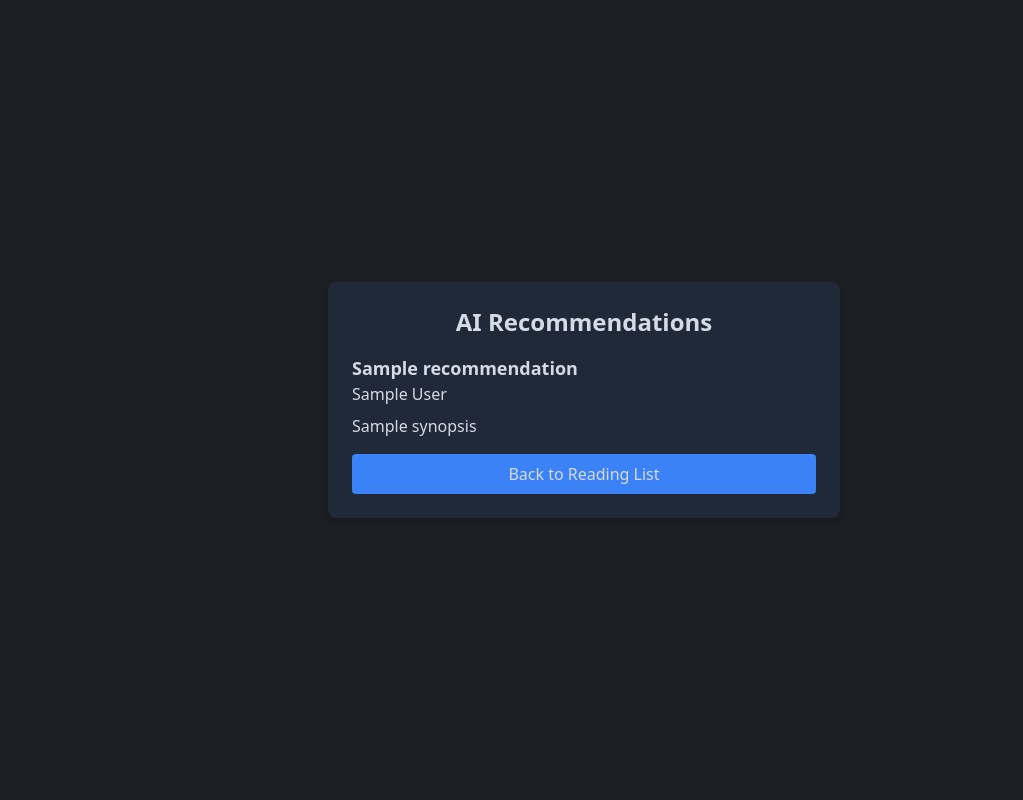
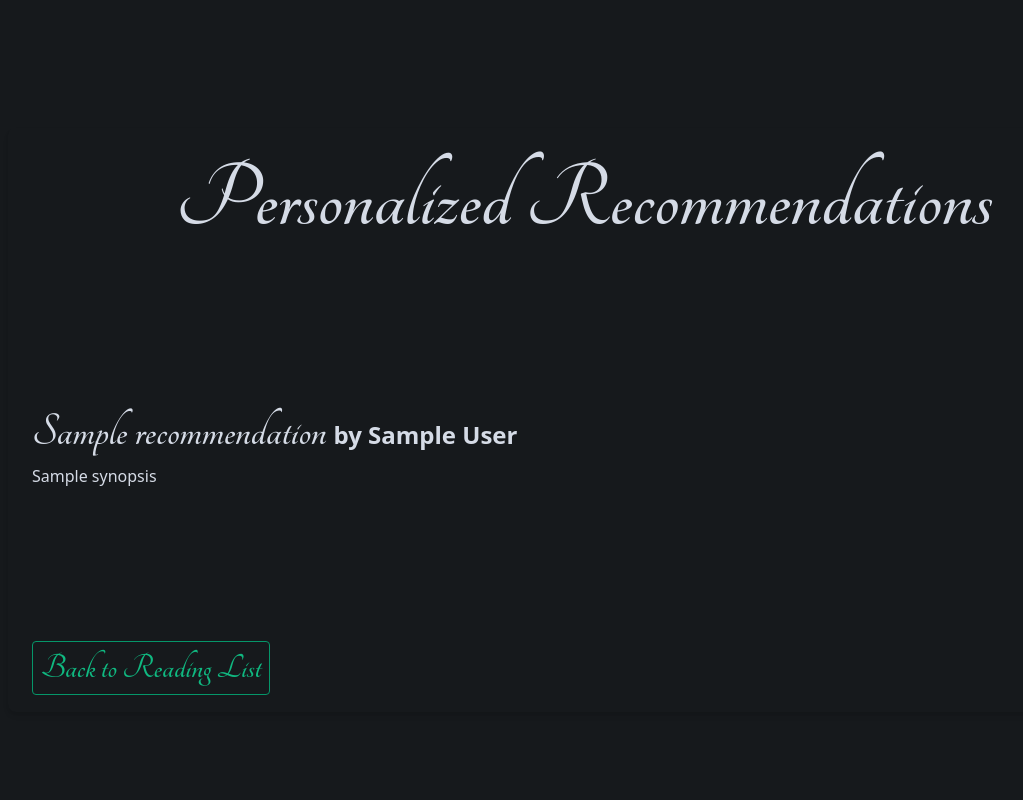
Before and after one commit to sebaena/llm-course-project, a FastAPI app: template src/templates/recommendations.html in a window 1280 px wide. Shown: the whole page, without its empty margins (56-1079 px from the left). Run offline with FastAPI, Linux system fonts and the light colour scheme; the template is opened without the code that fills it: most values are stand-ins (such as "Sample title", 1, 10 or a date in 2020).

Commit message:
updated the recommendations page. Added mock function in back end to test without using openai API always

```diff
--- a/src/main.py
+++ b/src/main.py
@@ -59,16 +59,6 @@ async def recommend_by_genre(request: Request, genre: str = Form(...)):
     recommendations = generate_recommendations([dict(book) for book in books])
     return templates.TemplateResponse("recommendations.html", {"request": request, "recommendations": recommendations})
 
-# def generate_recommendations(books):
-#     # Call the OpenAI API to generate recommendations
-#     response = openai.chat.completions.create(
-#         model="gpt-4",
-#         messages=[
-#             {"role": "user", "content": f"Based on these books: {books}, recommend similar books."}
-#         ]
-#     )
-#     return response.choices[0].message.content
-
 
 def generate_recommendations(books):
     # Prepare a string of book titles and authors for the API request
@@ -76,15 +66,15 @@ def generate_recommendations(books):
 
     # Call the OpenAI API to generate recommendations
     response = client.chat.completions.create(
-        model="gpt-4",
+        model="gpt-4o-mini",
         messages=[
             {
                 "role": "system",
-                "content": "return data with a using a  Title by Author - Synopsis format"
+                "content": "return data using a  Title by Author - Synopsis format in plain text, without enumeration or quotes"
             },
             {
                 "role": "user",
-                "content": f"Based on these books:\n{book_descriptions}\nPlease recommend similar books with their titles, authors, and a brief synopsis."
+                "content": f"Based on these books:\n{book_descriptions}\nPlease recommend 10 similar books with their titles, authors, and one long paragraph synopsis without spoilers."
             }
         ]
     )
@@ -110,3 +100,42 @@ def generate_recommendations(books):
                 })
 
     return organized_recommendations
+
+
+
+# Use this function to generate dummy data in order not to overuse the openai API
+def test_generate_recommendations(books):
+    # Prepare a string of book titles and authors for the mock recommendations
+    book_descriptions = "\n".join([f"{book['title']} by {book['author']}" for book in books])
+
+    # Mock recommendations based on the provided books
+    local_recommendations = [
+        {
+            'title': 'The Great Gatsby',
+            'author': 'F. Scott Fitzgerald',
+            'synopsis': 'A novel set in the Roaring Twenties, it tells the story of Jay Gatsby\'s unrequited love for Daisy Buchanan.'
+        },
+        {
+            'title': 'To Kill a Mockingbird',
+            'author': 'Harper Lee',
+            'synopsis': 'A coming-of-age story that deals with serious issues like racial injustice and moral growth.'
+        },
+        {
+            'title': '1984',
+            'author': 'George Orwell',
+            'synopsis': 'A dystopian novel set in a totalitarian society under constant surveillance.'
+        },
+        {
+            'title': 'Pride and Prejudice',
+            'author': 'Jane Austen',
+            'synopsis': 'A romantic novel that critiques the British landed gentry at the end of the 18th century.'
+        },
+        {
+            'title': 'The Catcher in the Rye',
+            'author': 'J.D. Salinger',
+            'synopsis': 'A story about teenage alienation and loss, narrated by the cynical Holden Caulfield.'
+        }
+    ]
+
+    # Return the local recommendations
+    return local_recommendations
--- a/src/templates/index.html
+++ b/src/templates/index.html
@@ -43,7 +43,7 @@
 </head>
 <body class="flex items-center justify-center min-h-screen">
     <div class="w-full h-screen max-w-6xl p-6 bg-custom rounded-lg shadow-md ">
-        <h1 class="text-2xl font-bold mb-10 text-center text-8xl mt-20 ">My Collection of Read Books</h1>
+        <h1 class="text-2xl font-bold mb-10 text-center text-8xl mt-20 ">My Personal Reading Archive</h1>
         <h2 class = "text-1xl m-40 mb-10 text-center mt-20 "> Write books that you have recently read and enjoyed. Click on the generate button to get a list of AI suggested books. Use the demo list or input your own </h2>
 
         <div class="overflow-x-auto mb-6">
--- a/src/templates/recommendations.html
+++ b/src/templates/recommendations.html
@@ -5,26 +5,38 @@
     <meta name="viewport" content="width=device-width, initial-scale=1.0">
     <title>AI Recommendations</title>
     <link href="https://cdn.jsdelivr.net/npm/tailwindcss@2.2.19/dist/tailwind.min.css" rel="stylesheet">
+    <link href="https://fonts.googleapis.com/css2?family=Tangerine:wght@700&display=swap" rel="stylesheet">
     <style>
         body {
-            background-color: #1b1e22;
+            background-color: #16191c;
             color: #d5dbe6;
         }
+        h1 {
+            font-family: 'Tangerine', cursive;
+        }
+        .tangerine-font {
+            font-family: 'Tangerine', cursive;
+        }
+        /* h2 { */
+        /*     font-family: 'Tangerine', cursive; /* Apply the Tangerine font */ */
+        /* } */
     </style>
 </head>
 <body class="flex items-center justify-center min-h-screen">
-    <div class="w-full max-w-lg p-6 bg-gray-800 rounded-lg shadow-md">
-        <h1 class="text-2xl font-bold mb-4 text-center">AI Recommendations</h1>
-        <div class="mb-4">
+    <div class="w-full max-w-6xl p-6 bg-custom rounded-lg shadow-md mt-10">
+        <h1 class="text-8xl font-bold mb-4 text-center"> Personalized Recommendations </h1>
+        <div class="mb-40 mt-40">
             {% for recommendation in recommendations %}
-                <div class="mb-4">
-                    <h2 class="text-lg font-semibold">{{ recommendation['title'] }}</h2> <!-- Book title -->
-                    <p class="text-md">{{ recommendation['author'] }}</p> <!-- Author -->
-                    <p class="mt-2">{{ recommendation['synopsis'] }}</p> <!-- Synopsis -->
+                <div class="mb-4 mt-10">
+                    <h2>
+                        <span class="text-lg font-semibold text-5xl tangerine-font ">{{ recommendation['title'] }} </span>
+                        <span class="text-lg font-semibold text-2xl "> by {{recommendation['author'] }}</span>
+                    </h2>
+                    <p class="mb-4 mt-2">{{ recommendation['synopsis'] }}</p>
                 </div>
             {% endfor %}
         </div>
-        <a href="/" class="w-full p-2 bg-blue-500 hover:bg-blue-600 rounded text-center block">Back to Reading List</a>
+        <a href="/" class="w-full p-2 bg-[#1b1e22] hover:bg-gray-900 border border-green-600  rounded transition duration-300 text-1xl font-bold text-4xl text-green-500 tangerine-font">Back to Reading List</a>
     </div>
 </body>
 </html>
```
